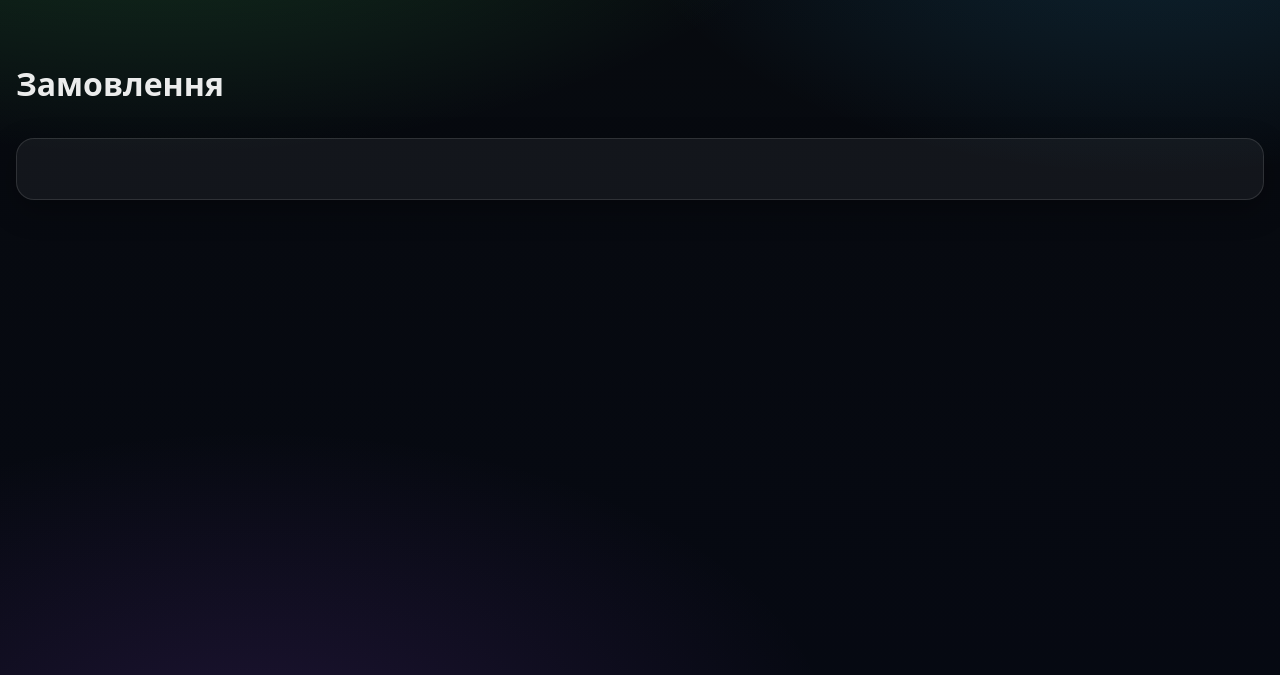
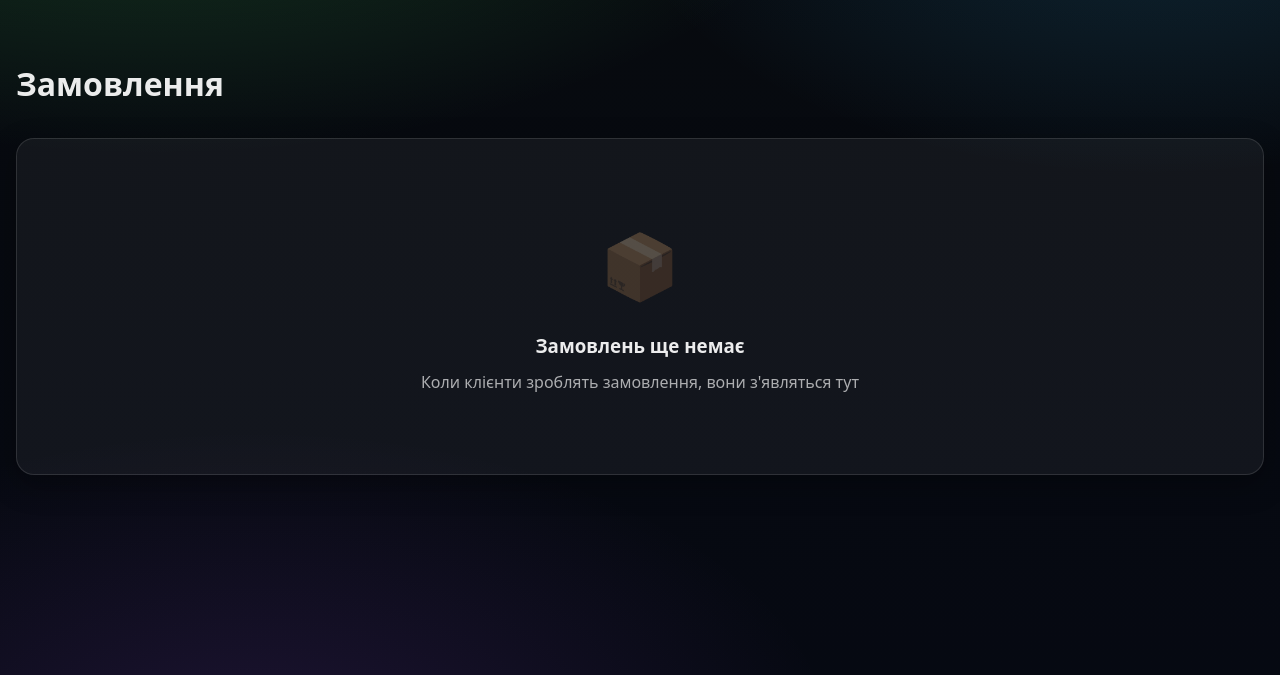
Before and after one commit to ooobabichdima/shop, a Laravel app: page /admin/orders in a window 1280 px wide. Shown: the part 125-800 px from the top of the page. Run offline with Laravel 12, Linux system fonts and the light colour scheme; the visitor is signed in with stand-in values (Sample User, id 1); data that the repository does not hold is empty.

Commit message:
Fix empty orders page - add empty state message

```diff
--- a/resources/views/admin/orders/index.blade.php
+++ b/resources/views/admin/orders/index.blade.php
@@ -6,7 +6,8 @@
 <div style="padding:20px 0;">
     <h1 style="margin-bottom:30px;">Замовлення</h1>
 
-    <div class="card">
+    <div class="card" style="padding:20px;">
+        @if($orders->count() > 0)
             @foreach($orders as $order)
                 <div style="display:flex;justify-content:space-between;align-items:center;padding:16px 0;border-bottom:1px solid rgba(255,255,255,.1);">
                     <div>
@@ -25,6 +26,13 @@
             <div style="margin-top:20px;">
                 {{ $orders->links() }}
             </div>
+        @else
+            <div style="text-align:center;padding:60px 20px;">
+                <div style="font-size:64px;margin-bottom:20px;opacity:.3;">📦</div>
+                <h3 style="margin:0 0 12px;color:var(--text);">Замовлень ще немає</h3>
+                <p style="color:var(--muted);margin:0;">Коли клієнти зроблять замовлення, вони з'являться тут</p>
+            </div>
+        @endif
     </div>
 </div>
 @endsection
```
Lines whose indentation alone changed are shown as unchanged.
